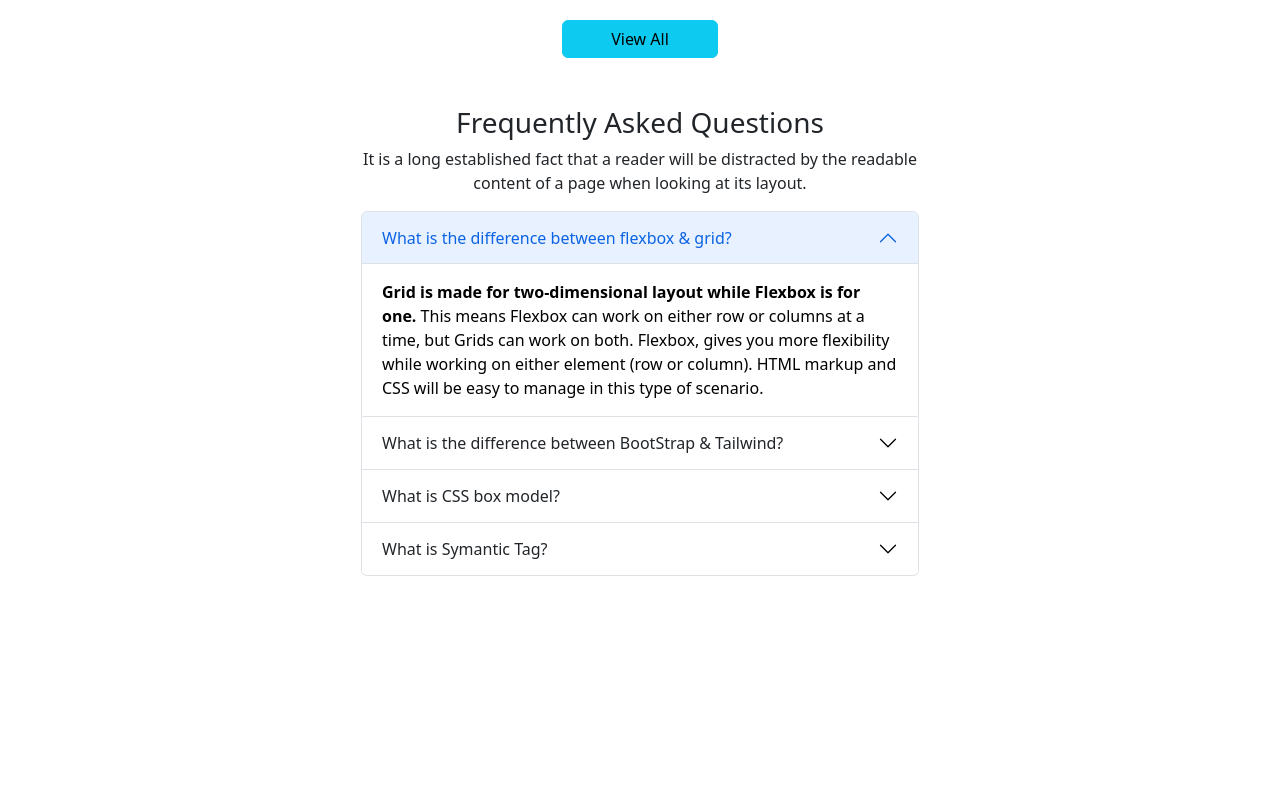
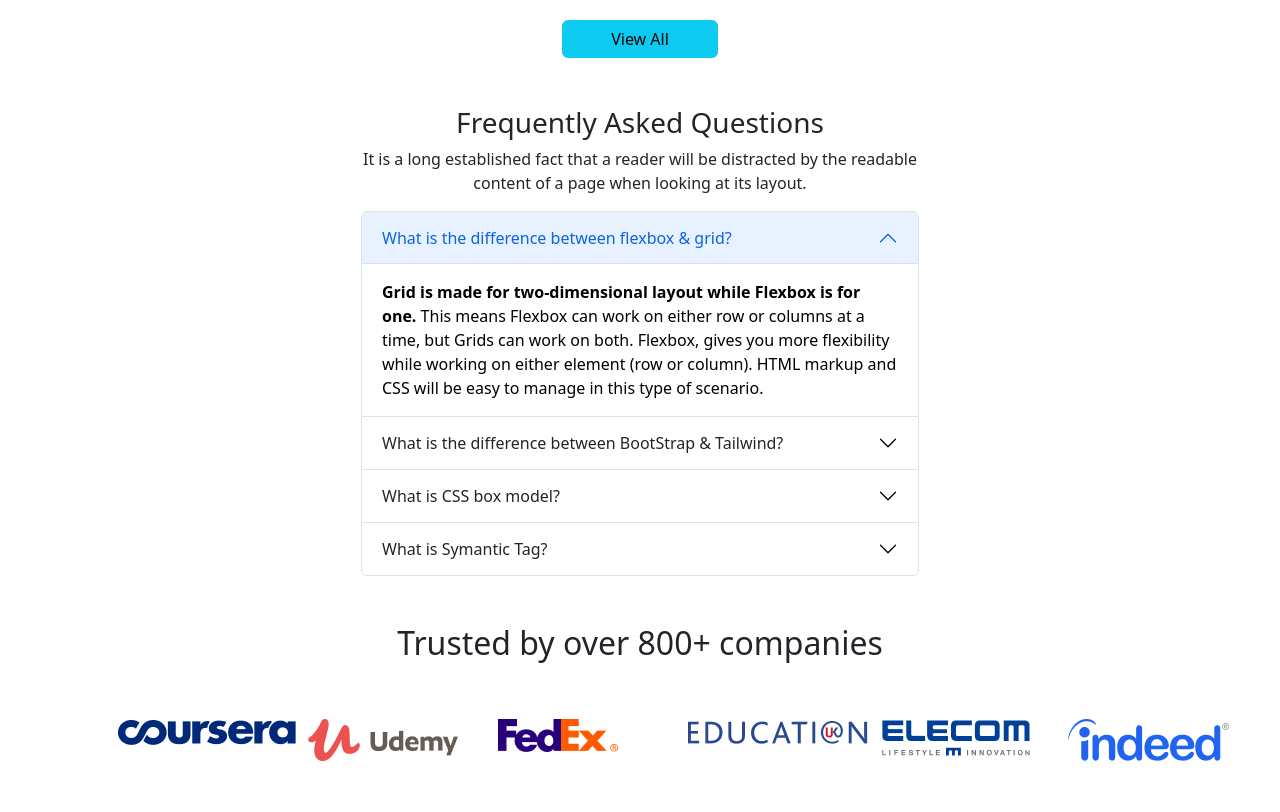
Before and after one commit to BlueBlood007/tech-learners, a plain HTML site: page index.html in a window 1280 px wide. Shown: the part 3359-4171 px from the top of the page. Before the commit the page ends 3935 px from the top, so only its background shows below. Drawn offline with nearby package versions, Linux system fonts and the light colour scheme.

Commit message:
company logo

```diff
--- a/index.html
+++ b/index.html
@@ -345,7 +345,7 @@
     </div>
     <!-- student section end  -->
     <!-- question answer session  -->
-    <div class="container d-flex justify-content-center">
+    <div class="container d-flex justify-content-center my-5">
         <div class="col-6">
             <h3 class="text-center">Frequently Asked Questions</h3>
             <p class="text-center">It is a long established fact that a reader will be distracted by the readable
@@ -424,6 +424,21 @@
         </div>
     </div>
     <!-- question answer session end  -->
+    <!-- trusted company  -->
+    <div class="text-center mt-5">
+        <h2>Trusted by over 800+ companies</h2>
+    </div>
+    <div class="container d-flex justify-content-center mb-5">
+        <div class="row">
+            <div class="col-2 p-5"><img src="images/company/company-1.png" alt=""></div>
+            <div class="col-2 p-5"><img src="images/company/company-2.png" alt=""></div>
+            <div class="col-2 p-5"><img src="images/company/company-3.png" alt=""></div>
+            <div class="col-2 p-5"><img src="images/company/company-4.png" alt=""></div>
+            <div class="col-2 p-5"><img src="images/company/company-5.png" alt=""></div>
+            <div class="col-2 p-5"><img src="images/company/company-6.png" alt=""></div>
+        </div>
+    </div>
+    <!-- trusted company end  -->
     <script src="https://cdn.jsdelivr.net/npm/bootstrap@5.2.0/dist/js/bootstrap.bundle.min.js"
         integrity="sha384-A3rJD856KowSb7dwlZdYEkO39Gagi7vIsF0jrRAoQmDKKtQBHUuLZ9AsSv4jD4Xa"
         crossorigin="anonymous"></script>
```
